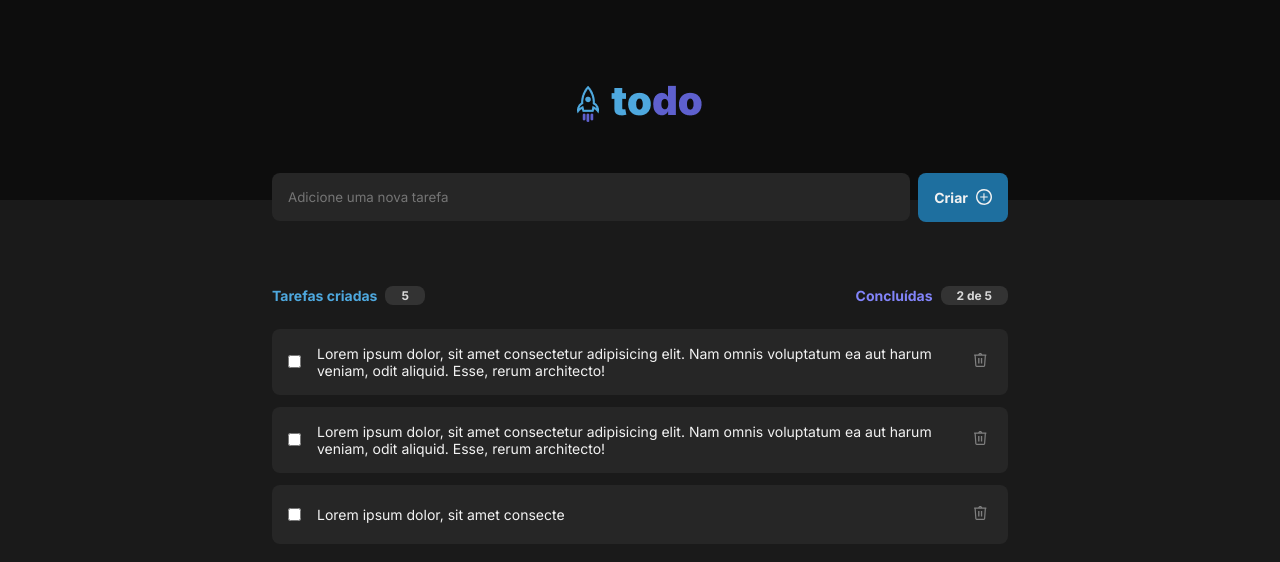
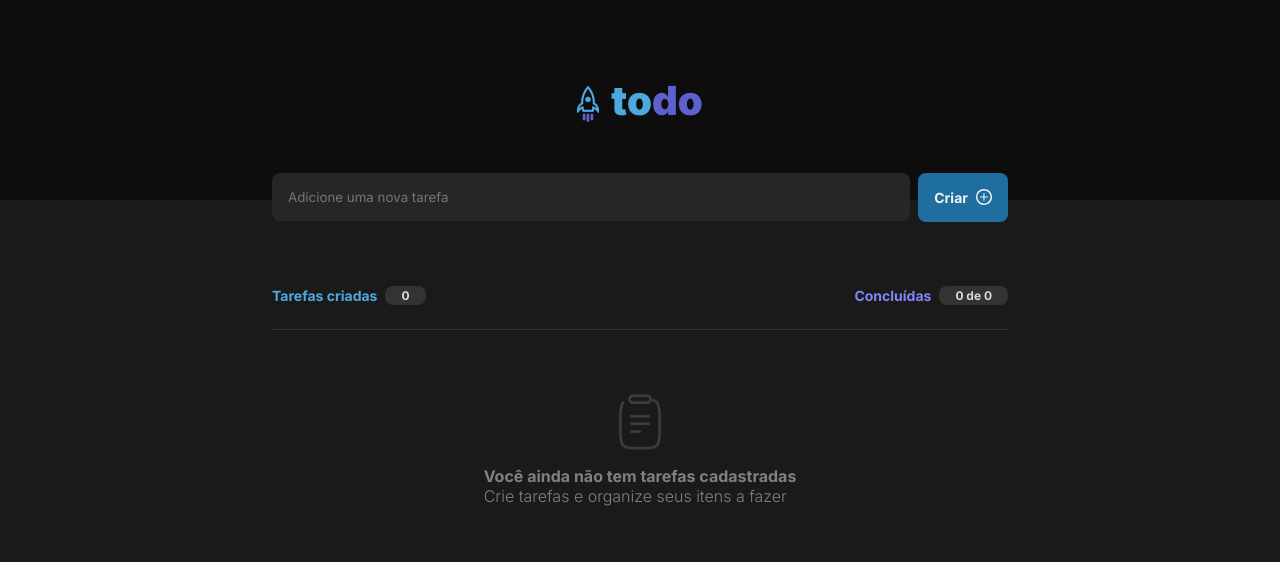
Before and after one commit to henriquekramer/todo-list, a React (Vite) app: page / in a window 1280 px wide. Shown: the top 562 px of the page. Built offline with nearby package versions, Linux system fonts and the light colour scheme.

Commit message:
Implementação das functions

```diff
--- a/index.html
+++ b/index.html
@@ -5,7 +5,7 @@
     <meta name="viewport" content="width=device-width, initial-scale=1.0" />
     <link rel="preconnect" href="https://fonts.googleapis.com">
     <link rel="preconnect" href="https://fonts.gstatic.com" crossorigin>
-    <link href="https://fonts.googleapis.com/css2?family=Inter:wght@400;700&display=swap" rel="stylesheet">
+    <link href="https://fonts.googleapis.com/css2?family=Inter:wght@300;400;700&display=swap" rel="stylesheet">
     <title>ToDo-List</title>
   </head>
   <body>
--- a/package.json
+++ b/package.json
@@ -9,9 +9,11 @@
   },
   "dependencies": {
     "@types/styled-components": "^5.1.25",
+    "@types/uuid": "^8.3.4",
     "react": "^18.0.0",
     "react-dom": "^18.0.0",
-    "styled-components": "^5.3.5"
+    "styled-components": "^5.3.5",
+    "uuid": "^8.3.2"
   },
   "devDependencies": {
     "@types/react": "^18.0.0",
--- a/src/App.tsx
+++ b/src/App.tsx
@@ -1,6 +1,5 @@
 import { Header } from "./components/Header/Header"
-import { TasksData } from "./components/TaskInput/TaskInput"
-import { TaskList } from "./components/TaskList/TaskList"
+import { Main } from "./components/Main/Main"
 import { GlobalStyle } from "./styles/global"
 
 function App() {
@@ -8,8 +7,7 @@ function App() {
   return (
     <>
       <Header />
-      <TasksData />
-      <TaskList />
+      <Main />
       <GlobalStyle />
     </>
   )
--- /dev/null
+++ b/src/components/Main/Main.tsx
@@ -0,0 +1,112 @@
+import { ContainerInput, ContainerTask, EmptyTasks, Tasks, TaskSummary, TitleTask } from "./styles";
+import plus from '../../assets/plus.svg'
+import trash from '../../assets/trash.svg'
+import clipboard from '../../assets/clipboard.svg'
+import { useState } from "react";
+import { v4 as uuidv4 } from 'uuid';
+
+interface Task{
+  taskTitle: string;
+  id: string;
+  isCompleted: boolean;
+}
+
+export function Main(){
+  const [taskTitle, setTaskTitle]= useState('')
+  const [tasks, setTasks] = useState<Task[]>([])
+
+  function handleCreateNewTask(){
+    if(taskTitle === ''){
+      return
+    }
+
+    const newTask = {
+      taskTitle: taskTitle,
+      id: uuidv4(),
+      isCompleted: false,
+    }
+
+    setTasks([...tasks, newTask])
+    setTaskTitle('')
+  }
+
+  function handleDeleteTask(id: string){
+    const updatedTasks = [...tasks].filter(task => task.id !== id)
+    setTasks(updatedTasks)
+  }
+
+  function handleToggleTaskCompleted(id: string){
+    const updatedTasks = [...tasks].map(task => {
+      if(task.id === id){
+        task.isCompleted = !task.isCompleted
+      }
+      return task
+    })
+    setTasks(updatedTasks)
+  }
+
+  const completedTasks = tasks.filter(task => {
+    return task.isCompleted
+  })
+
+  return (
+    <>
+      <ContainerInput>
+        <input
+          type="text"
+          placeholder="Adicione uma nova tarefa"
+          onChange={e => setTaskTitle(e.target.value)}
+          value={taskTitle}
+        />
+        <button
+          type="submit"
+          onClick={handleCreateNewTask}
+        >
+          <span>Criar</span>
+          <img src={plus} alt="plus" />
+        </button>
+      </ContainerInput>
+
+      <ContainerTask>
+        <TaskSummary>
+          <div>
+            <p>Tarefas criadas</p>
+            <span>{tasks.length}</span>
+          </div>
+          <div>
+            <p>Concluídas</p>
+            <span>{completedTasks.length} de {tasks.length}</span>
+          </div>
+        </TaskSummary>
+
+        {tasks.length > 0 ?
+
+        <Tasks>
+          {tasks.map(task => (
+            <li key={task.id}>
+              <input
+               type="checkbox"
+               checked={task.isCompleted}
+               onClick={() => handleToggleTaskCompleted(task.id)}
+              />
+              <TitleTask isCompleted={task.isCompleted}>{task.taskTitle}</TitleTask>
+              <button
+                onClick={()=> handleDeleteTask(task.id)}
+              >
+                <img src={trash} alt="trash" />
+              </button>
+            </li>
+          ))}
+        </Tasks> :
+
+        <EmptyTasks>
+          <img src={clipboard} alt="clipboard" />
+          <p><span>Você ainda não tem tarefas cadastradas</span><br/>
+          Crie tarefas e organize seus itens a fazer</p>
+        </EmptyTasks> }
+
+      </ContainerTask>
+    </>
+
+  )
+}
--- /dev/null
+++ b/src/components/Main/styles.ts
@@ -0,0 +1,136 @@
+import styled from "styled-components";
+
+export const ContainerInput = styled.div`
+  max-width: 736px;
+  margin: -1.7rem auto 0;
+  display: flex;
+  align-items: center;
+  justify-content: center;
+
+  button {
+    font-size:14px;
+    margin-left: 0.5rem;
+    padding: 1rem;
+    color: var(--gray-100);
+    background: var(--blue-dark);
+    font-weight: 700;
+    border-radius: 0.5rem;
+    display: flex;
+    align-items: center;
+    border: none;
+    transition: filter 0.2s;
+
+    img {
+      margin-left: 0.5rem;
+    }
+
+    &:hover {
+      filter: brightness(0.9)
+    }
+  }
+
+  input {
+    width: 100%;
+    padding: 1rem;
+    border-radius: 0.5rem;
+    border: none;
+    background: var(--gray-500);
+    color: var(--gray-300);
+  }
+`
+
+export const ContainerTask = styled.div`
+  max-width: 736px;
+  margin: 4rem auto 0;
+`
+
+export const TaskSummary = styled.div`
+  display: flex;
+  justify-content: space-between;
+
+  div {
+    display: flex;
+    align-items: center;
+
+    p {
+      font-weight: 700;
+      font-size: 14px;
+      margin-right: 0.5rem;
+    }
+
+    span {
+      background: var(--gray-400);
+      color: var(--gray-200);
+      font-size: 12px;
+      font-weight: 700;
+      padding: 2px 1rem;
+      border-radius: 0.5rem;
+    }
+  }
+
+  div:nth-child(1) {
+    p {
+      color: var(--blue);
+    }
+  }
+
+  div:nth-child(2) {
+    p {
+      color: var(--purple);
+    }
+
+  }
+`
+
+export const Tasks = styled.ul`
+  margin-top: 1.5rem;
+  list-style: none;
+
+  li {
+    display: flex;
+    align-items: center;
+    padding: 1rem;
+    background: var(--gray-500);
+    margin-bottom: 12px;
+    border-radius: 0.5rem;
+
+    button {
+      background: transparent;
+      border: none;
+      margin-left: auto;
+    }
+
+  }
+
+`
+interface TitleTaskProps {
+  isCompleted: boolean;
+}
+
+export const TitleTask = styled.p<TitleTaskProps>`
+  margin-left: 1rem;
+  font-size: 14px;
+  color: ${(props) => props.isCompleted ? 'var(--gray-300)': 'var(--gray-100)'};
+  text-decoration: ${(props) => props.isCompleted ? 'line-through': 'none'}
+`
+
+export const EmptyTasks = styled.div`
+  display: flex;
+  flex-direction: column;
+  align-items: center;
+  justify-content: center;
+  margin-top: 1.5rem;
+  padding: 4rem 0;
+  border-top: 1px solid var(--gray-400);
+
+  p {
+    margin-top: 1rem;
+    color: var(--gray-300);
+    font-weight: 300;
+  }
+
+  span {
+    font-weight: 700;
+  }
+
+`
--- a/src/components/TaskInput/TaskInput.tsx
+++ /dev/null
@@ -1,17 +0,0 @@
-import { Container } from "./styles";
-import plus from '../../assets/plus.svg'
-
-export function TasksData(){
-  return (
-    <>
-      <Container>
-        <input type="text" placeholder="Adicione uma nova tarefa"/>
-        <button>
-          <span>Criar</span>
-          <img src={plus} alt="plus" />
-        </button>
-      </Container>
-    </>
-
-  )
-}
--- a/src/components/TaskInput/styles.ts
+++ /dev/null
@@ -1,40 +0,0 @@
-import styled from "styled-components";
-
-export const Container = styled.div`
-  max-width: 736px;
-  margin: -1.7rem auto 0;
-  display: flex;
-  align-items: center;
-  justify-content: center;
-
-  button {
-    font-size:14px;
-    margin-left: 0.5rem;
-    padding: 1rem;
-    color: var(--gray-100);
-    background: var(--blue-dark);
-    font-weight: 700;
-    border-radius: 0.5rem;
-    display: flex;
-    align-items: center;
-    border: none;
-    transition: filter 0.2s;
-
-    img {
-      margin-left: 0.5rem;
-    }
-
-    &:hover {
-      filter: brightness(0.9)
-    }
-  }
-
-  input {
-    width: 100%;
-    padding: 1rem;
-    border-radius: 0.5rem;
-    border: none;
-    background: var(--gray-500);
-    color: var(--gray-300);
-  }
-`
--- a/src/components/TaskList/TaskList.tsx
+++ /dev/null
@@ -1,38 +0,0 @@
-import { ContainerTask, Tasks, TaskSummary } from "./styles";
-import trash from '../../assets/trash.svg'
-
-export function TaskList(){
-  return (
-    <ContainerTask>
-      <TaskSummary>
-        <div>
-          <p>Tarefas criadas</p>
-          <span>5</span>
-        </div>
-        <div>
-          <p>Concluídas</p>
-          <span>2 de 5</span>
-        </div>
-      </TaskSummary>
-
-      <Tasks>
-        <li>
-          <input type="checkbox"/>
-          <p>Lorem ipsum dolor, sit amet consectetur adipisicing elit. Nam omnis voluptatum ea aut harum veniam, odit aliquid. Esse, rerum architecto!</p>
-          <button><img src={trash} alt="trash" /></button>
-        </li>
-        <li>
-          <input type="checkbox"/>
-          <p>Lorem ipsum dolor, sit amet consectetur adipisicing elit. Nam omnis voluptatum ea aut harum veniam, odit aliquid. Esse, rerum architecto!</p>
-          <button><img src={trash} alt="trash" /></button>
-        </li>
-        <li>
-          <input type="checkbox"/>
-          <p>Lorem ipsum dolor, sit amet consecte</p>
-          <button><img src={trash} alt="trash" /></button>
-        </li>
-      </Tasks>
-
-    </ContainerTask>
-  )
-}
--- a/src/components/TaskList/styles.ts
+++ /dev/null
@@ -1,72 +0,0 @@
-import styled from "styled-components";
-
-export const ContainerTask = styled.div`
-  max-width: 736px;
-  margin: 4rem auto 0;
-`
-
-export const TaskSummary = styled.div`
-  display: flex;
-  justify-content: space-between;
-
-  div {
-    display: flex;
-    align-items: center;
-
-    p {
-      font-weight: 700;
-      font-size: 14px;
-      margin-right: 0.5rem;
-    }
-
-    span {
-      background: var(--gray-400);
-      color: var(--gray-200);
-      font-size: 12px;
-      font-weight: 700;
-      padding: 2px 1rem;
-      border-radius: 0.5rem;
-    }
-  }
-
-  div:nth-child(1) {
-    p {
-      color: var(--blue);
-    }
-  }
-
-  div:nth-child(2) {
-    p {
-      color: var(--purple);
-    }
-
-  }
-`
-
-export const Tasks = styled.ul`
-  margin-top: 1.5rem;
-  list-style: none;
-
-  li {
-    display: flex;
-    align-items: center;
-    padding: 1rem;
-    background: var(--gray-500);
-    margin-bottom: 12px;
-    border-radius: 0.5rem;
-
-    p {
-      margin-left: 1rem;
-      font-size: 14px;
-      color: var(--gray-100);
-    }
-
-    button {
-      background: transparent;
-      border: none;
-      margin-left: auto;
-    }
-
-  }
-
-`
```
Also changed, not shown: src/hooks/useTasks.tsx (deleted, +0 -40 lines), src/assets/clipboard.svg (added), 1 other file (tests, documents, lock files or other folders).
